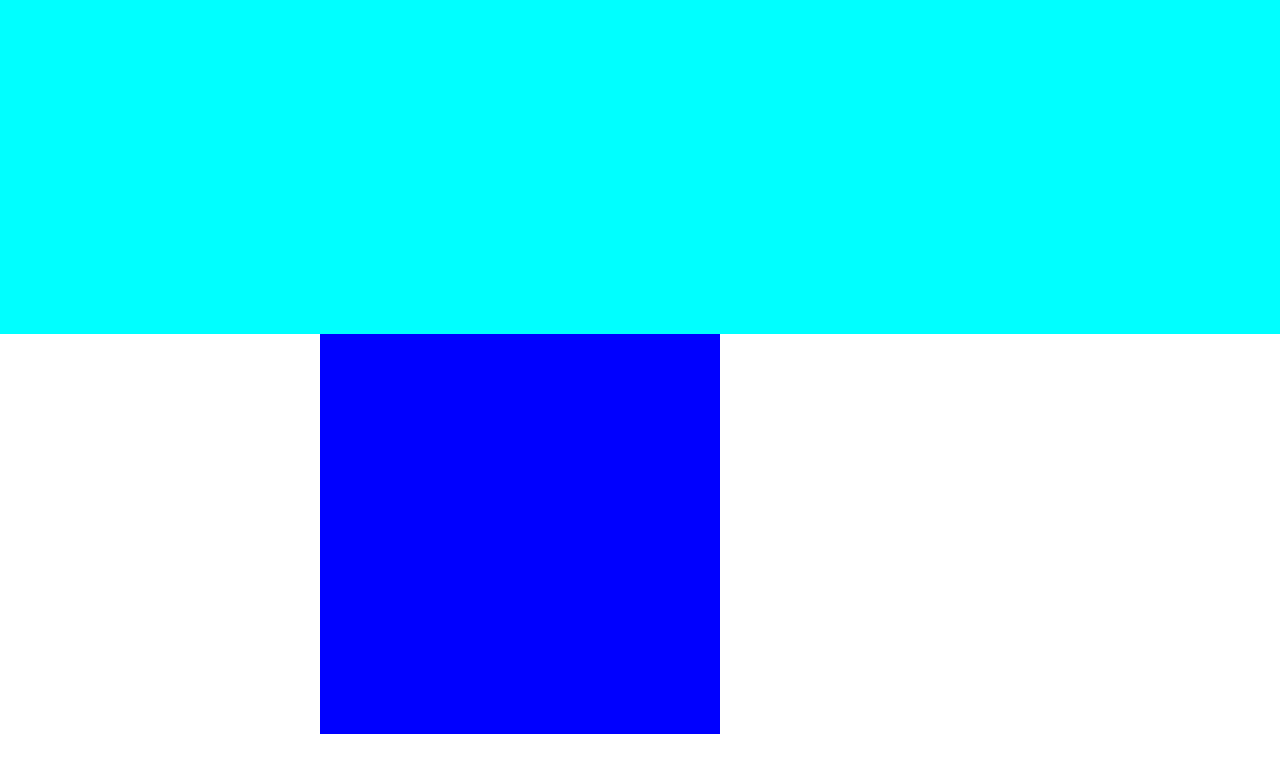
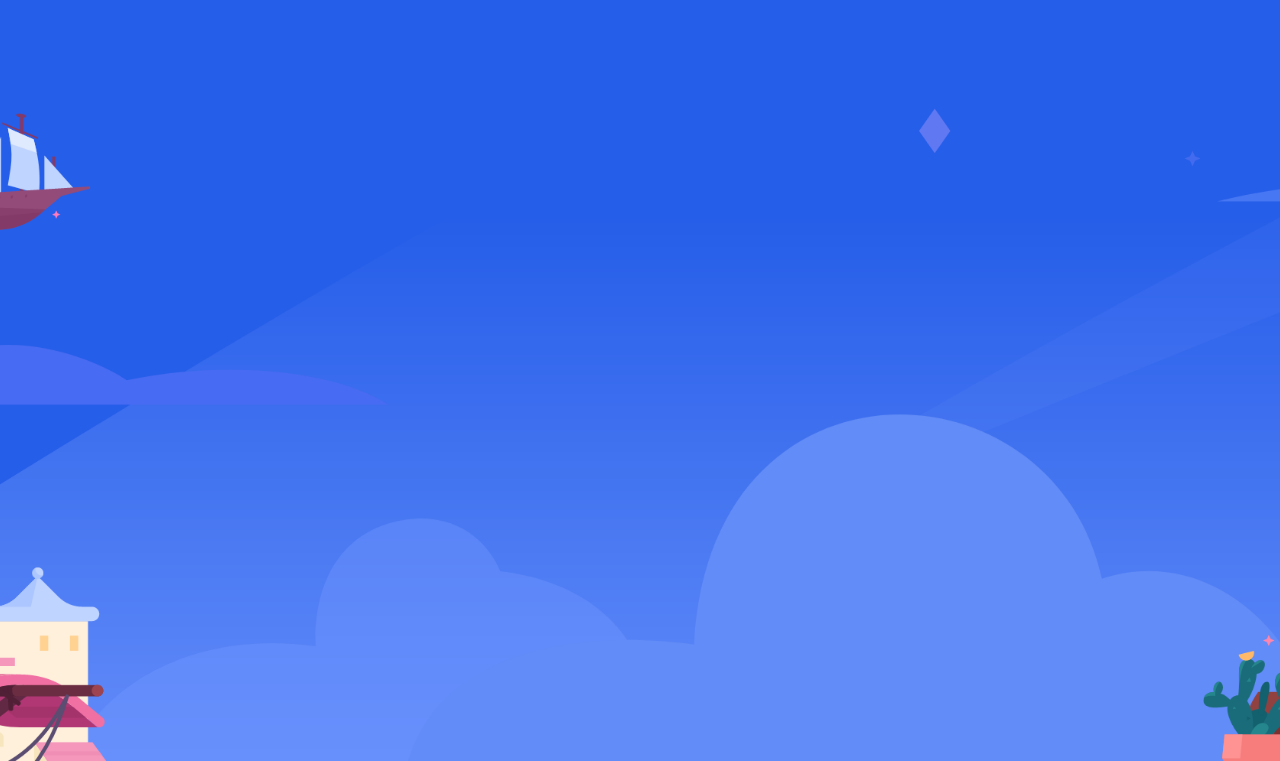
Before and after one commit to gaianacheli/htmlcss-discord, a plain HTML site: page index.html in a window 1280 px wide. Shown: the part 66-827 px from the top of the page. Drawn offline with Linux system fonts and the light colour scheme.

Commit message:
immagine sfondo header

```diff
--- a/css/style.css
+++ b/css/style.css
@@ -14,8 +14,10 @@
 
 }
 .contenitore{
-    height: 400px;
-    background-color: aqua;
+    height: 957px;
+    background-image: url(/img/jumbo.png);
+    background-position: center;
+    background-size: cover;
 }
 
 #navigator {
```
